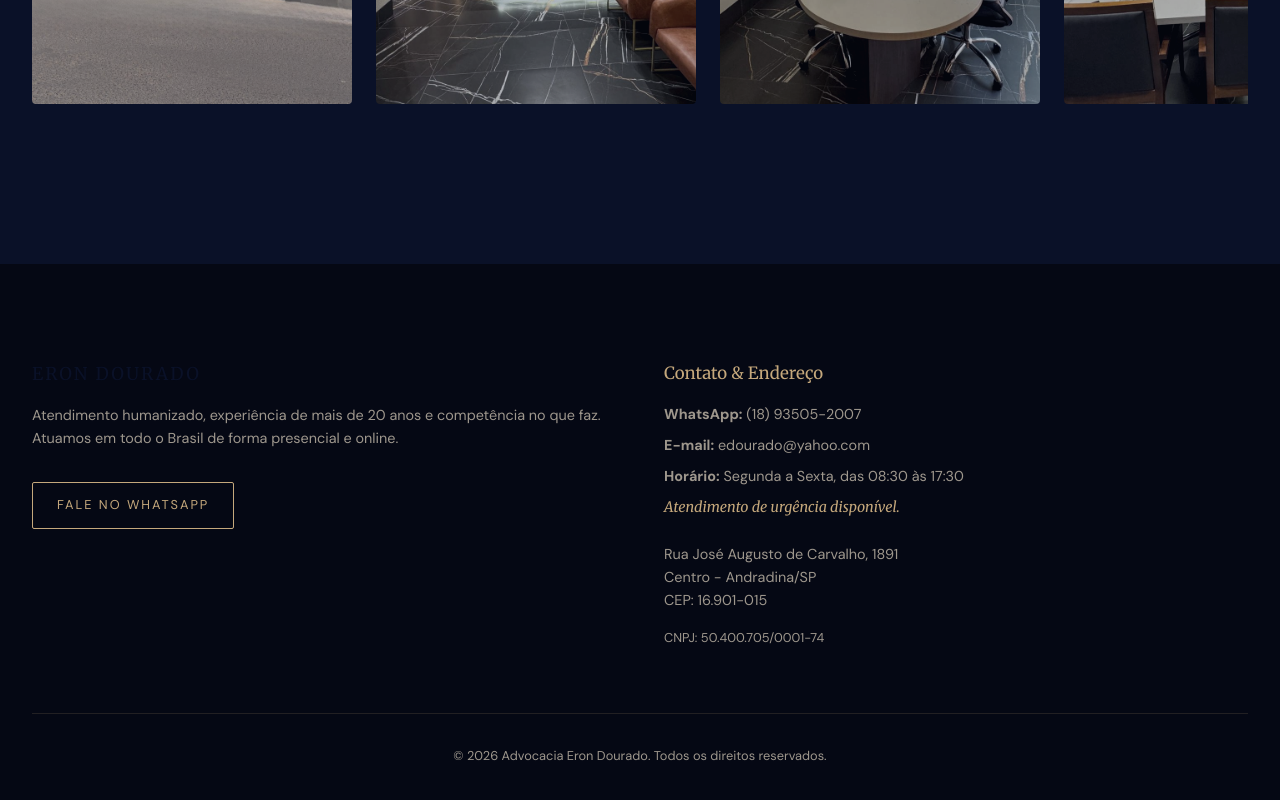
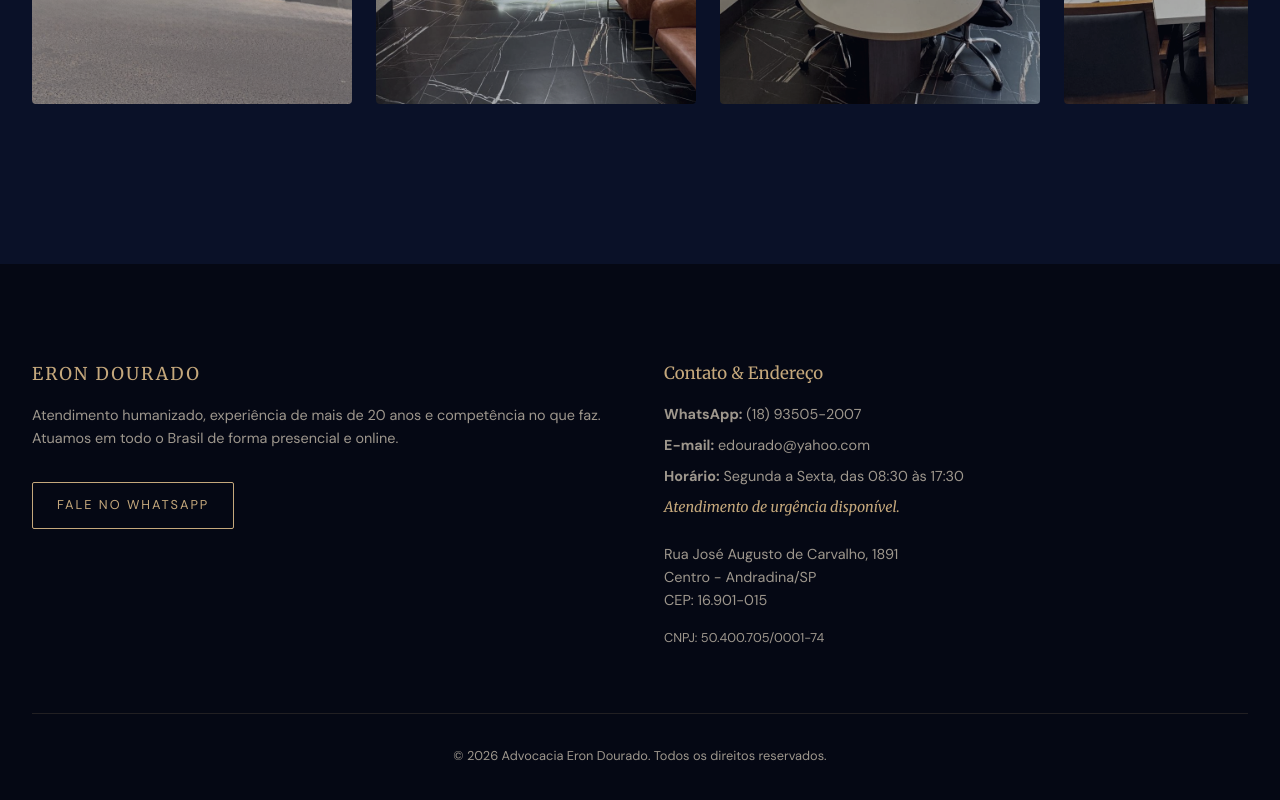
Before and after one commit to Mecky59/Adv-Eron-Dourado, a plain HTML site: page index.html in a window 1280 px wide. Shown: the part 2455-3255 px from the top of the page. Drawn offline with Linux system fonts and the light colour scheme.

Commit message:
Fix: Altera cor do Eron Dourado no footer para dourado

```diff
--- a/index.html
+++ b/index.html
@@ -147,7 +147,7 @@
         <div class="areas-container" style="display: grid; grid-template-columns: repeat(auto-fit, minmax(250px, 1fr)); gap: 3rem;">
 
             <div class="footer-info">
-                <div class="nav-brand" style="margin-bottom: 1rem;">Eron Dourado</div>
+                <div class="nav-brand" style="margin-bottom: 1rem; color: var(--gold);">Eron Dourado</div>
                 <p style="color: var(--text-muted); font-size: 0.9rem;">
                     Atendimento humanizado, experiência de mais de 20 anos e competência no que faz. Atuamos em todo o Brasil de forma presencial e online.
                 </p>
```
